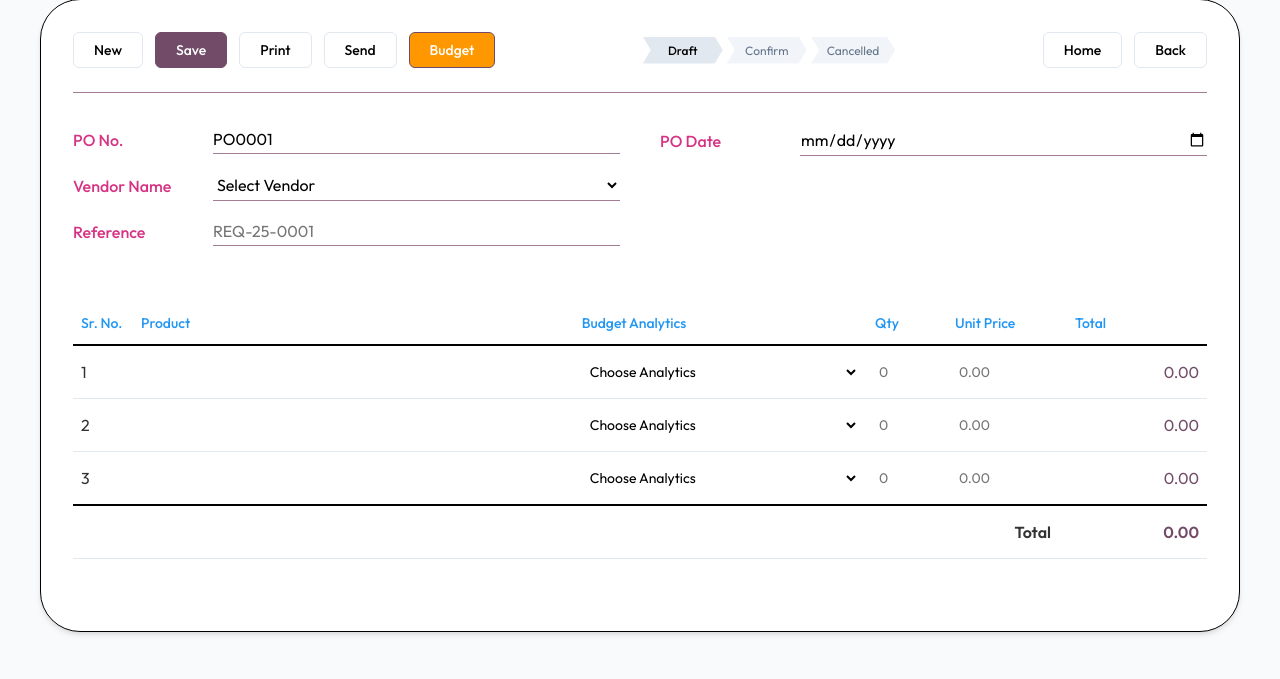
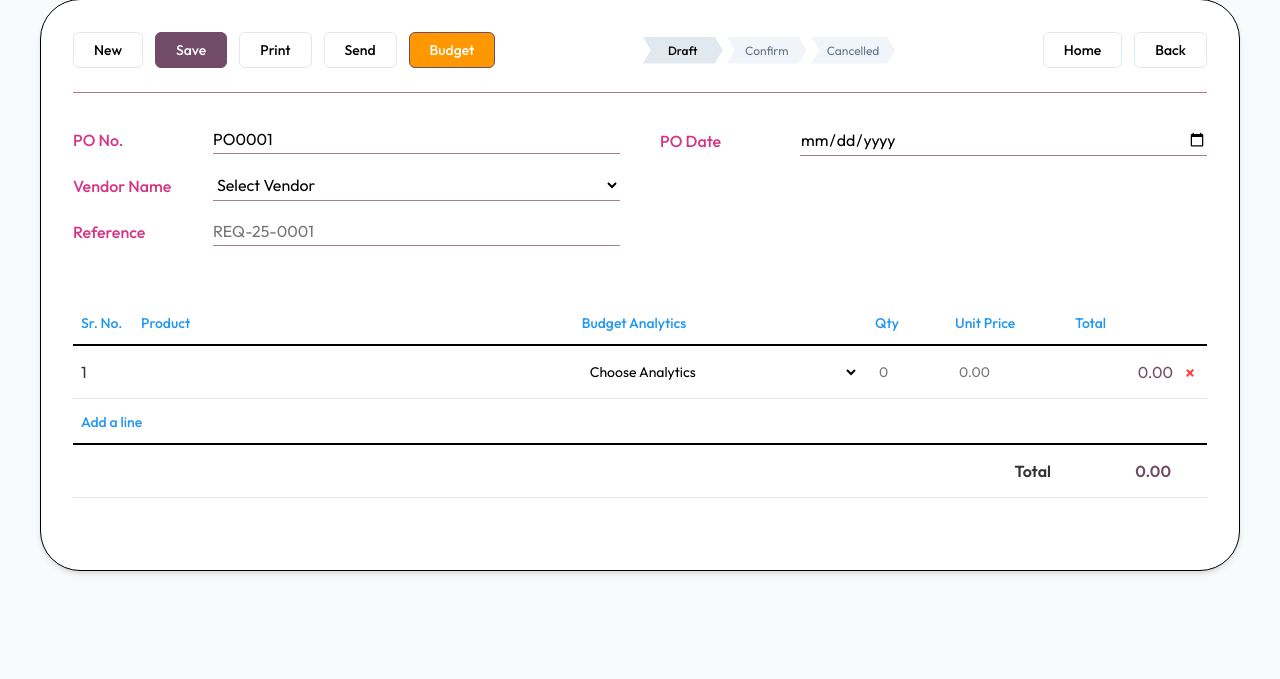
Before and after one commit to varshasharma25/Odoo_Hackathon, a Flask app: page /admin/purchase-order/new in a window 1280 px wide. Shown: the part 121-800 px from the top of the page. Run offline with Flask 3, Linux system fonts and the light colour scheme; a user stored in the database is signed in; tables that the repository leaves empty hold one stand-in row (values such as "Sample post").

Commit message:
Enabled dynamic row addition and removal for Purchase Order entries

```diff
--- a/app/templates/admin/po_form.html
+++ b/app/templates/admin/po_form.html
@@ -309,7 +309,7 @@
                         {% if po and po.lines %}
                         {% for line in po.lines %}
                         <tr>
-                            <td>{{ loop.index }}</td>
+                            <td class="sr-no">{{ loop.index }}</td>
                             <td>
                                 <input type="text" name="product_name[]" class="line-input product-search"
                                     value="{{ line.product_name }}" list="productList">
@@ -327,13 +327,18 @@
                                     value="{{ line.quantity }}"></td>
                             <td><input type="number" name="unit_price[]" class="line-input price"
                                     value="{{ line.unit_price }}"></td>
-                            <td class="monetary"><span class="line-total">{{ "{:,.2f}".format(line.total) }}</span></td>
+                            <td class="monetary">
+                                <div style="display: flex; justify-content: flex-end; align-items: center; gap: 8px;">
+                                    <span class="line-total">{{ "{:,.2f}".format(line.total) }}</span>
+                                    <span class="remove-line"
+                                        style="color: #ff4444; cursor: pointer; font-weight: bold; font-size: 18px; padding: 0 4px;">×</span>
+                                </div>
+                            </td>
                         </tr>
                         {% endfor %}
                         {% else %}
-                        {% for i in range(1, 4) %}
                         <tr>
-                            <td>{{ i }}</td>
+                            <td class="sr-no">1</td>
                             <td>
                                 <input type="text" name="product_name[]" class="line-input product-search"
                                     list="productList">
@@ -349,16 +354,28 @@
                             <td><input type="number" name="quantity[]" class="line-input qty" placeholder="0"></td>
                             <td><input type="number" name="unit_price[]" class="line-input price" placeholder="0.00">
                             </td>
-                            <td class="monetary"><span class="line-total">0.00</span></td>
+                            <td class="monetary">
+                                <div style="display: flex; justify-content: flex-end; align-items: center; gap: 8px;">
+                                    <span class="line-total">0.00</span>
+                                    <span class="remove-line"
+                                        style="color: #ff4444; cursor: pointer; font-weight: bold; font-size: 18px; padding: 0 4px;">×</span>
+                                </div>
+                            </td>
                         </tr>
-                        {% endfor %}
                         {% endif %}
                     </tbody>
                     <tfoot>
+                        <tr>
+                            <td colspan="6" style="padding: 12px 8px;">
+                                <span id="addLine"
+                                    style="color: #2196f3; cursor: pointer; font-weight: 500; font-size: 14px;">Add a
+                                    line</span>
+                            </td>
+                        </tr>
                         <tr class="total-row">
                             <td colspan="5" style="text-align: right; padding: 16px;">Total</td>
-                            <td class="monetary"><span id="grandTotal">{{ "{:,.2f}".format(po.total_amount) if po else
-                                    '0.00' }}</span></td>
+                            <td class="monetary"><span id="grandTotal" style="padding-right: 28px;">{{
+                                    "{:,.2f}".format(po.total_amount) if po else '0.00' }}</span></td>
                         </tr>
                     </tfoot>
                 </table>
@@ -381,10 +398,18 @@
     <script>
         document.addEventListener('DOMContentLoaded', function () {
             const table = document.getElementById('itemsTable');
+            const tbody = table.querySelector('tbody');
+            const addLineBtn = document.getElementById('addLine');
+
+            function updateSrNos() {
+                tbody.querySelectorAll('tr').forEach((row, index) => {
+                    row.querySelector('.sr-no').textContent = index + 1;
+                });
+            }
 
             function updateTotals() {
                 let grandTotal = 0;
-                table.querySelectorAll('tbody tr').forEach(row => {
+                tbody.querySelectorAll('tr').forEach(row => {
                     const qty = parseFloat(row.querySelector('.qty').value) || 0;
                     const price = parseFloat(row.querySelector('.price').value) || 0;
                     const total = qty * price;
@@ -394,24 +419,51 @@
                 document.getElementById('grandTotal').textContent = grandTotal.toLocaleString('en-IN', { minimumFractionDigits: 2 });
             }
 
+            addLineBtn.addEventListener('click', function () {
+                const newRow = tbody.insertRow();
+                newRow.innerHTML = `
+                    <td class="sr-no"></td>
+                    <td><input type="text" name="product_name[]" class="line-input product-search" list="productList"></td>
+                    <td>
+                        <select name="budget_analytics[]" class="line-input analytic-select">
+                            <option value="">Choose Analytics</option>
+                            {% for account in analytical_accounts %}<option value="{{ account.name }}">{{ account.name }}</option>{% endfor %}
+                        </select>
+                    </td>
+                    <td><input type="number" name="quantity[]" class="line-input qty" placeholder="0"></td>
+                    <td><input type="number" name="unit_price[]" class="line-input price" placeholder="0.00"></td>
+                    <td class="monetary">
+                        <div style="display: flex; justify-content: flex-end; align-items: center; gap: 8px;">
+                            <span class="line-total">0.00</span>
+                            <span class="remove-line" style="color: #ff4444; cursor: pointer; font-weight: bold; font-size: 18px; padding: 0 4px;">×</span>
+                        </div>
+                    </td>
+                `;
+                updateSrNos();
+                updateTotals();
+            });
+
+            table.addEventListener('click', function (e) {
+                if (e.target.classList.contains('remove-line')) {
+                    if (tbody.rows.length > 1) {
+                        e.target.closest('tr').remove();
+                        updateSrNos();
+                        updateTotals();
+                    } else {
+                        alert("At least one line is required.");
+                    }
+                }
+            });
+
             table.addEventListener('input', function (e) {
                 if (e.target.classList.contains('qty') || e.target.classList.contains('price')) {
                     updateTotals();
                 }
 
-                // Analytics Suggestion Logic
                 if (e.target.classList.contains('product-search')) {
                     const val = e.target.value.toLowerCase();
                     const analyticSelect = e.target.closest('tr').querySelector('.analytic-select');
-
-                    // Same keywords as in budget_detail
-                    const keywordMap = {
-                        'chair': 'Office Maintenance',
-                        'table': 'Deepawali',
-                        'desk': 'Furniture Expo',
-                        'office': 'Office Maintenance'
-                    };
-
+                    const keywordMap = { 'chair': 'Office Maintenance', 'table': 'Deepawali', 'desk': 'Furniture Expo', 'office': 'Office Maintenance' };
                     for (const [key, account] of Object.entries(keywordMap)) {
                         if (val.includes(key)) {
                             Array.from(analyticSelect.options).forEach(opt => {
```
